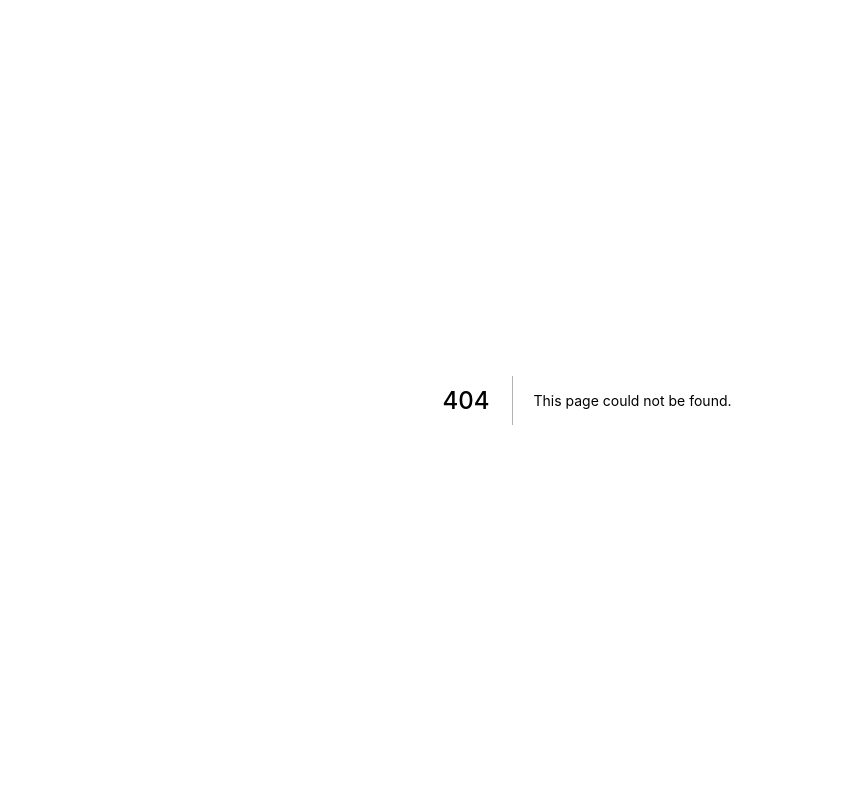
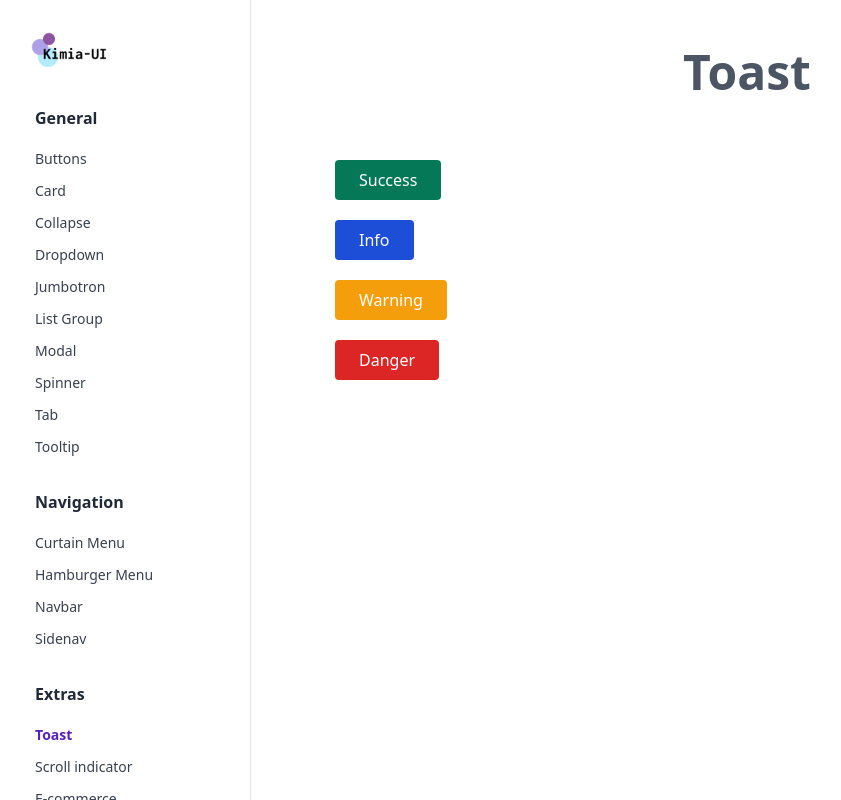
Before and after one commit to enochndika/kimia-UI, a Next.js app: page /components/toast in a window 1280 px wide. Before the commit this address had no page. Shown: the whole page, without its empty margins (53-894 px from the left). Built offline with nearby package versions, Linux system fonts and the light colour scheme.

Commit message:
adding toast page

```diff
--- a/components/extra/toast/example.tsx
+++ b/components/extra/toast/example.tsx
@@ -30,7 +30,7 @@ const ToastTopLeft = () => {
         onClick={open}
         className="bg-green-700 text-white focus:outline-none rounded px-6 py-2 font-medium"
       >
-        Voir
+        Success
       </button>
       <Toast
         show={show}
@@ -52,7 +52,7 @@ const ToastTopRight = () => {
         className="bg-blue-700 text-white focus:outline-none rounded px-6 py-2 font-medium"
         onClick={open}
       >
-        Voir
+        Info
       </button>
       <Toast
         show={show}
@@ -74,7 +74,7 @@ export const ToastBottomLeft = () => {
         className="bg-yellow-500 text-white focus:outline-none rounded px-6 py-2 font-medium"
         onClick={open}
       >
-        Voir
+        Warning
       </button>
       <Toast
         show={show}
@@ -96,7 +96,7 @@ export const ToastBottomRight = () => {
         className="bg-red-600 text-white focus:outline-none rounded px-6 py-2 font-medium"
         onClick={open}
       >
-        Voir
+        Danger
       </button>
       <Toast
         show={show}
--- /dev/null
+++ b/pages/components/toast.tsx
@@ -0,0 +1,22 @@
+import Head from "next/head";
+import { Container } from "../../site/container";
+import MobileLayout from "../../site/layout/mobile";
+import { ToastContainer } from "../../components/extra/toast/example";
+
+export default function ToastPage() {
+  return (
+    <>
+      <Head>
+        <title>Toast</title>
+      </Head>
+      <Container>
+        <h1 className="text-center text-3xl md:text-5xl font-bold text-gray-600 mb-16 mt-12">
+          Toast
+        </h1>
+        <ToastContainer />
+      </Container>
+    </>
+  );
+}
+
+ToastPage.Layout = MobileLayout;
```
